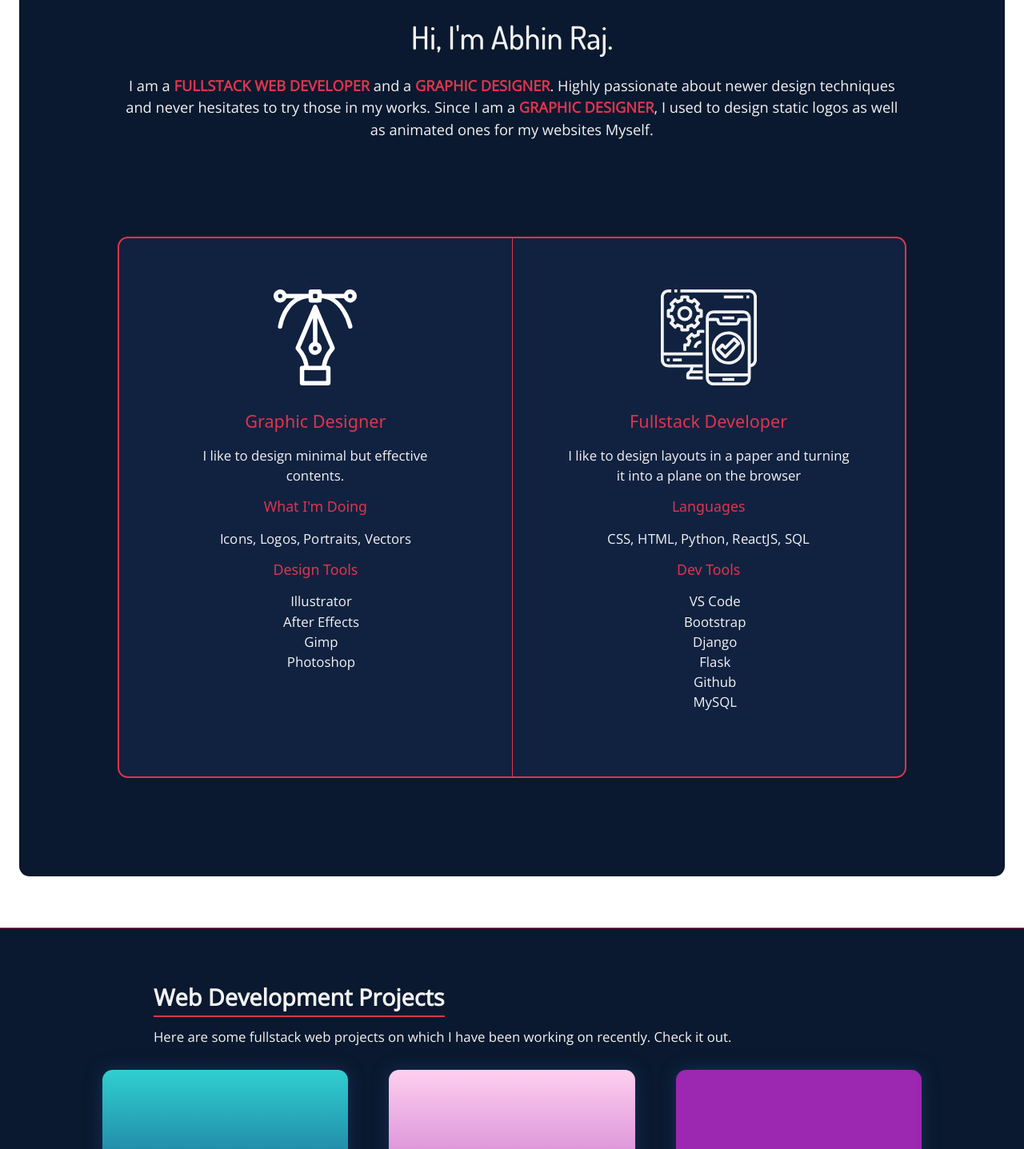
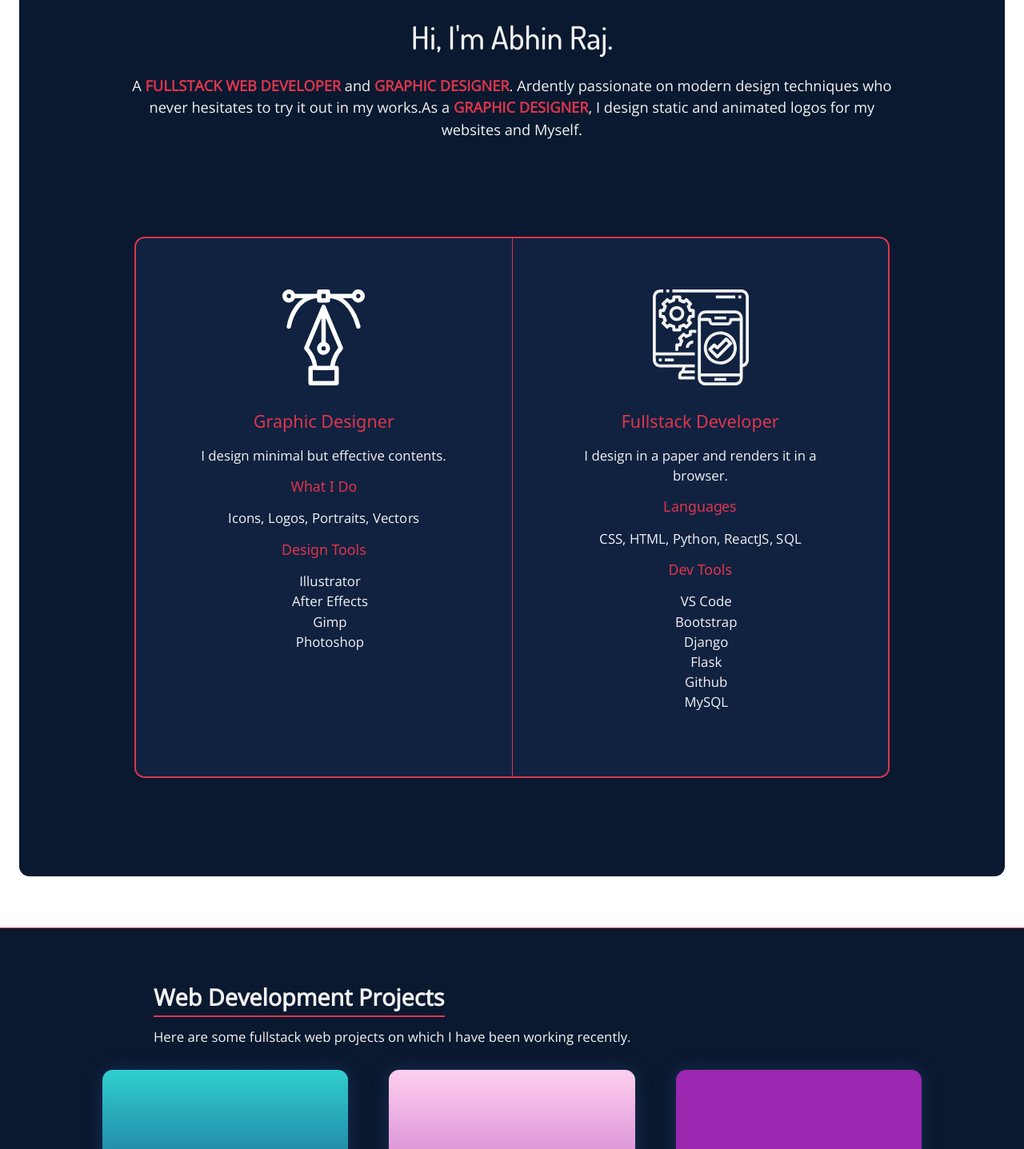
Before and after one commit to Abhinraj-ss/Portfolio, a React (Create React App) app in the folder portfolio/: page / in a window 1280 px wide. Shown: the part 1093-2530 px from the top of the page at 80% size. Built offline with nearby package versions, Linux system fonts and the light colour scheme.

Commit message:
some grammatic mistakes were excluded

```diff
--- a/portfolio/src/App.css
+++ b/portfolio/src/App.css
@@ -203,6 +203,7 @@ p,li{
   border: var(--clr-secondary) solid 2px;
   border-radius: 100vmax 100vmax;
   font-size: 0.32em;
+  font-weight: 500;
   margin-inline-start: 1em;
   background-color: #00ffff00;
   color:var(--clr-WhiteToSecondary);
@@ -265,8 +266,6 @@ p,li{
       padding-block: 25vh;
       top: -1em;
       right: -2em;
-      /* border-radius: 2vmax 2vmax 2vmax 2vmax; */
-      /* border: 0.1em var(--clr-secondary) solid; */
       transform: translateX(150%);
       z-index: 998;
       opacity: 0;
--- a/portfolio/src/Components/About/About.js
+++ b/portfolio/src/Components/About/About.js
@@ -19,7 +19,7 @@ function About({mode}) {
         </Fade>
         <Flip top>
         <p >
-        I am a <b>FULLSTACK WEB DEVELOPER</b> and a <b>GRAPHIC DESIGNER</b>. Highly passionate about newer design techniques and never hesitates to try those in my works. Since I am a <b>GRAPHIC DESIGNER</b>, I used to design static logos as well as animated ones for my websites Myself.
+        A <b>FULLSTACK WEB DEVELOPER</b> and  <b>GRAPHIC DESIGNER</b>. Ardently passionate on modern design techniques who never hesitates to try it out  in my works.As a <b>GRAPHIC DESIGNER</b>, I design static and animated logos  for my websites and Myself.
         </p>
         </Flip>
       </span>
--- a/portfolio/src/Components/Contact/Contact.css
+++ b/portfolio/src/Components/Contact/Contact.css
@@ -29,7 +29,7 @@
     margin-top: 15em;
 }
 .footerbox>p{
-    font-size: 0.25em ;
+    font-size: 0.24em ;
     font-weight: 30;
     line-height: 0.5;
 }
@@ -49,9 +49,8 @@
     transform: scale(1.3);
 }
 .footerbox>span{
-    font-size: 0.38em ;
+    font-size: 0.34em ;
     font-weight: 100;
-    line-height: 0.5;
     margin-top: 1em;
 }
 
--- a/portfolio/src/Components/Contact/Contact.js
+++ b/portfolio/src/Components/Contact/Contact.js
@@ -12,7 +12,7 @@ function Contact() {
 
   return (
     <div className='Contact'>
-      <IconContext.Provider value={{size:'1.5rem',color:'#f3f3f3' }} >
+      <IconContext.Provider value={{size:'1.4rem',color:'#f3f3f3' }} >
         <ContactForm/>
       <div className="footerbox">
       <Image
@@ -21,7 +21,7 @@ function Contact() {
           id='footerLogo'
           src={logo}
           />
-          <span>Every expert was once a beginner</span>
+          <span>I am a web developer,<wbr/> what is your superpower ??</span>
 
         <div className="social">
           <a rel="noreferrer" href='https://github.com/Abhinraj-ss' target='_blank'>
@@ -41,11 +41,11 @@ function Contact() {
 
         </div>
         <p>
-          Handcrafted by ABHIN RAJ
+        Doodled by ABHIN RAJ
         </p>
-        <p>
+        {/* <p>
           Made with passion
-        </p>
+        </p> */}
 
 
       </div>
--- a/portfolio/src/Components/Contact/ContactForm/ContactForm.js
+++ b/portfolio/src/Components/Contact/ContactForm/ContactForm.js
@@ -112,7 +112,7 @@ function ContactForm() {
                             {
                             submit &&
                             <>
-                            Sucess&nbsp;
+                            Success&nbsp;
                             <IoCheckmarkDoneSharp/>
                             </>
                             }
--- a/portfolio/src/Components/Projects/Projects.js
+++ b/portfolio/src/Components/Projects/Projects.js
@@ -14,7 +14,7 @@ function Projects() {
           <p>Web Development Projects</p>
           <span>
             <p>
-            Here are some fullstack web projects on which I have been working on recently. Check it out.
+            Here are some fullstack web projects on which I have been working recently.
             </p>
           </span>
         </div>
@@ -35,7 +35,7 @@ function Projects() {
           <p>Graphic Design Projects</p>
           <span>
             <p>
-            Here are some graphic design projects, I have been working on recently. Check it out.            </p>
+            Here are some graphic design projects, I have been working recently.</p>
           </span>
         </div>
         <div className="graphic cards">
--- a/portfolio/src/Components/Skills/Skills.js
+++ b/portfolio/src/Components/Skills/Skills.js
@@ -22,11 +22,11 @@ function Skills({mode}){
                 </h3>
                 <span>
                   <p className='abstract' >
-                  I like to design minimal but effective contents.
+                  I design minimal but effective contents.
                   </p>
                 </span>
                 <h5 >
-                  What I'm <wbr/>Doing
+                  What I <wbr/>Do
                 </h5>
                 <p className='abstract' >
                   Icons, Logos, Portraits, Vectors
@@ -60,9 +60,7 @@ function Skills({mode}){
                 </h3>
                 <span>
                   <p className='abstract' >
-                  I like to design layouts in a paper
-                  and turning it into a plane on
-                  the browser
+                  I design in a paper and renders it in a browser.
                   </p>
                 </span>
                 <h5 >
```
